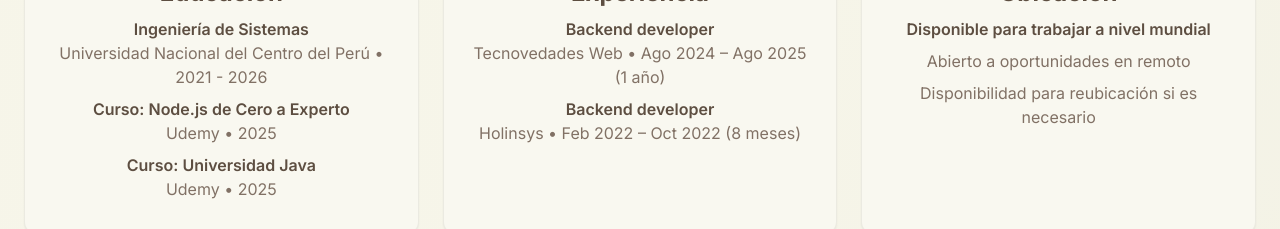
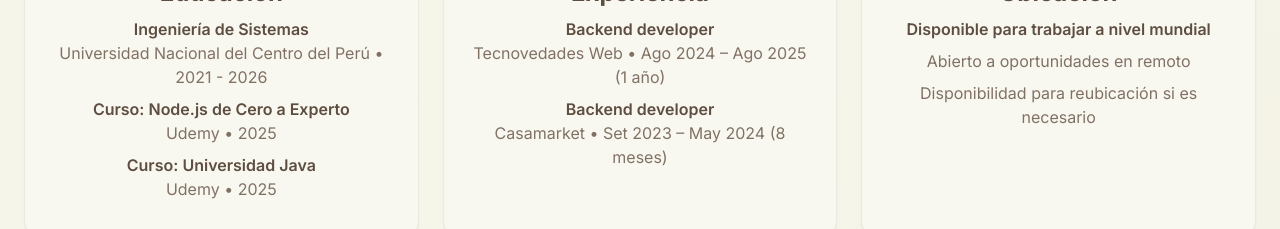
Before and after one commit to ISAASPWDI/my_portfolio, a React (Vite) app: page / in a window 1280 px wide. Shown: the part 920-1149 px from the top of the page. Built offline with nearby package versions, Linux system fonts and the light colour scheme.

Commit message:
updating some info

```diff
--- a/src/pages/Home.tsx
+++ b/src/pages/Home.tsx
@@ -28,7 +28,7 @@ export default function Home() {
       title: "Experiencia",
       items: [
         { degree: "Backend developer", description: "Tecnovedades Web • Ago 2024 – Ago 2025 (1 año)" },
-        { degree: "Backend developer", description: "Holinsys • Feb 2022 – Oct 2022 (8 meses)" }
+        { degree: "Backend developer", description: "Casamarket • Set 2023 – May 2024 (8 meses)" }
       ]
     },
     {
```
